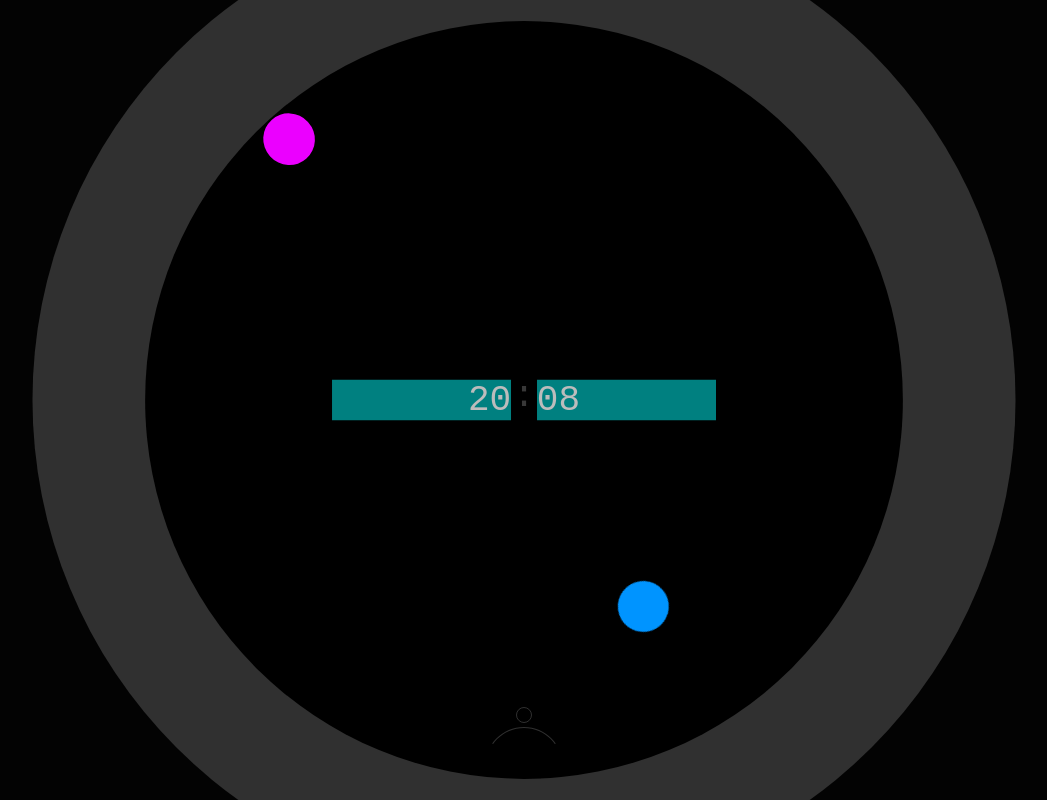
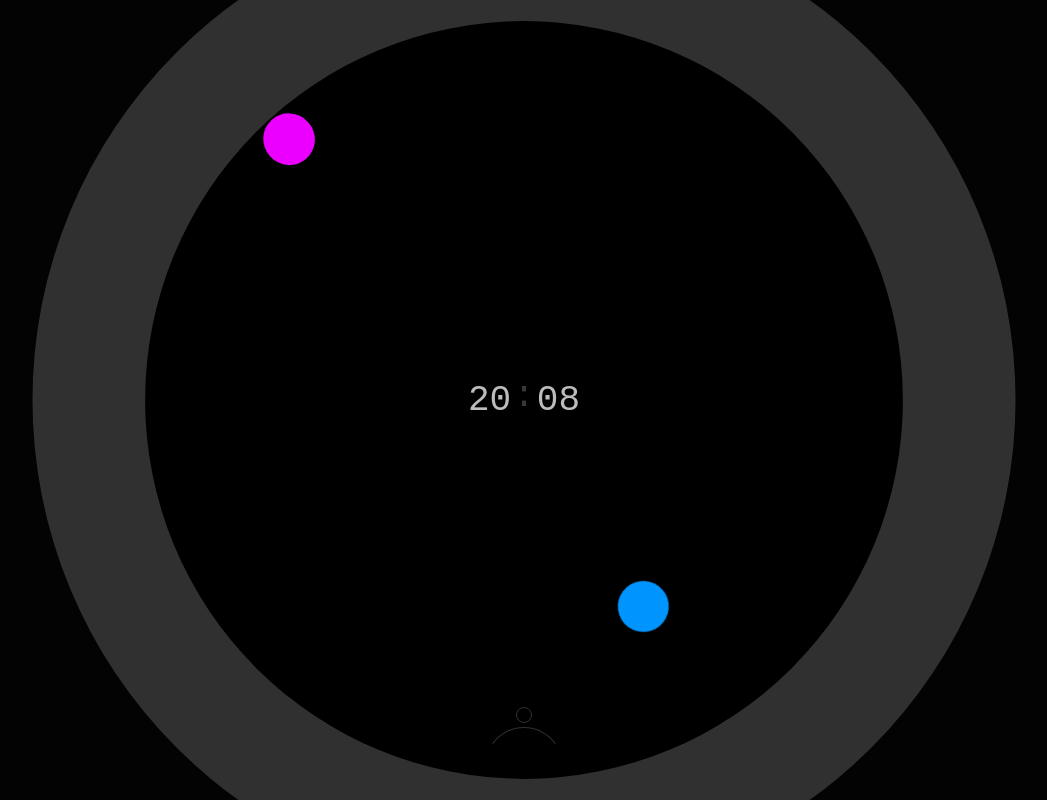
Before and after one commit to qclock/qclk, a Gatsby site: page / in a window 1280 px wide. Shown: the whole page, without its empty margins (116-1163 px from the left). Built offline with nearby package versions, Linux system fonts and the light colour scheme; Gatsby itself is replaced by a stand-in of ours.

Commit message:
Update timeinput.module.scss

```diff
--- a/src/components/TimeInput/timeinput.module.scss
+++ b/src/components/TimeInput/timeinput.module.scss
@@ -13,7 +13,7 @@
     -webkit-appearance: none;
     appearance: none;
     border: none;
-    background: teal;
+    background: transparent;
     width: 14vw;
 
     &.minute {
```
